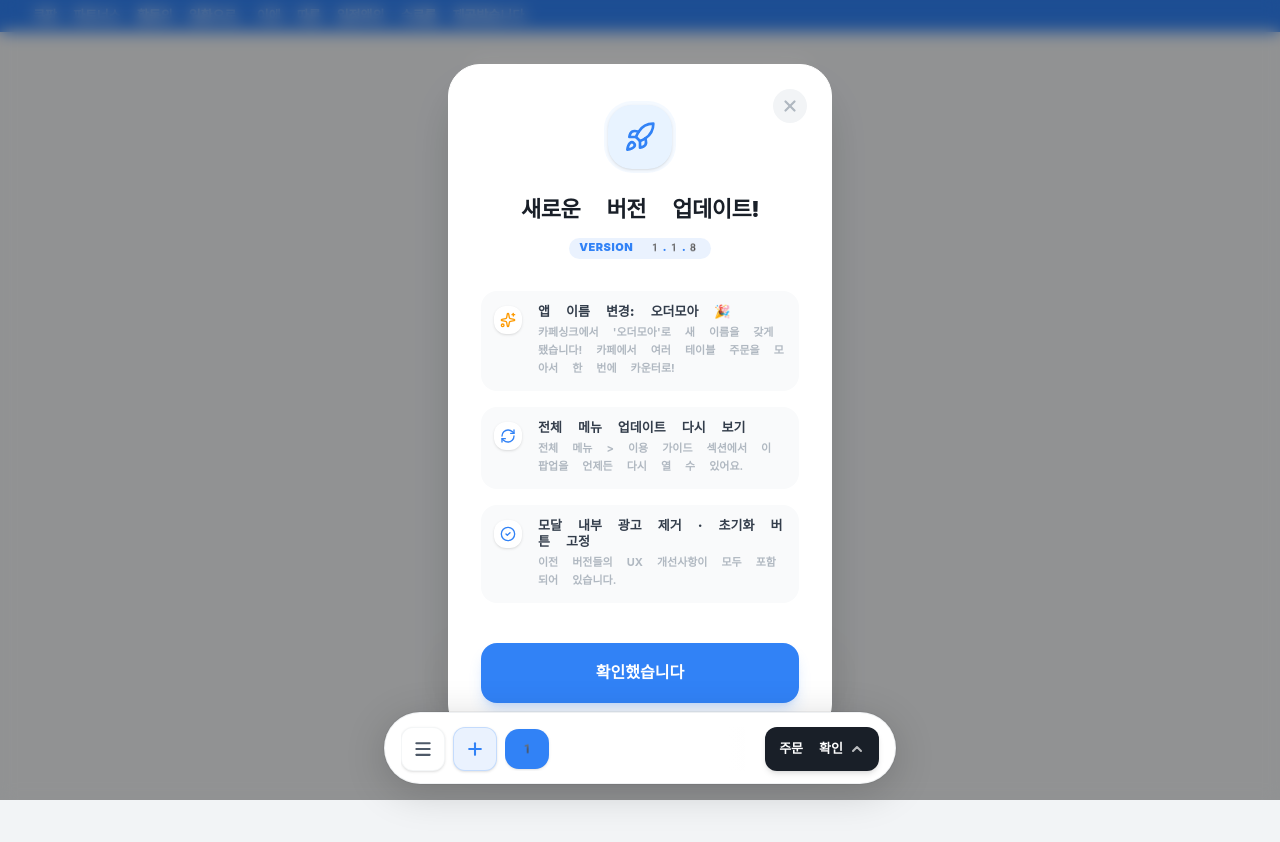
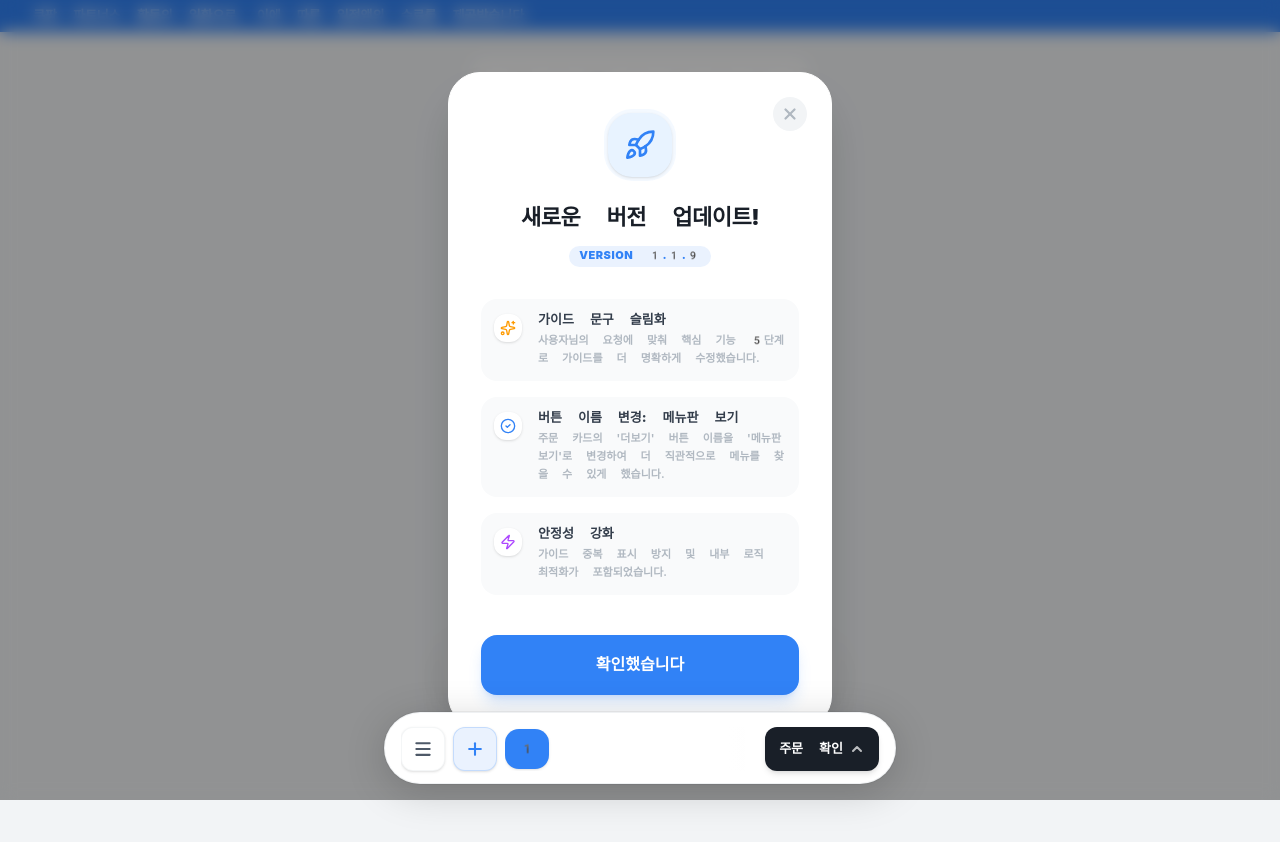
Before and after one commit to limchang/anti_order, a React (Vite) app: page / in a window 1280 px wide. Shown: the top 842 px of the page. Built offline with nearby package versions, Linux system fonts and the light colour scheme; grey boxes are pictures that could not be loaded; a web font is replaced by a local one.

Commit message:
feat: 가이드 안내 문구 5단계로 슬림화 및 더보기 버튼 명칭 변경 (v1.1.9)

```diff
--- a/App.tsx
+++ b/App.tsx
@@ -91,7 +91,7 @@ function App() {
   const [showSizeGuide, setShowSizeGuide] = useState(false);
   const [showSharedGuide, setShowSharedGuide] = useState(false);
   const [showUpdatePopup, setShowUpdatePopup] = useState(false);
-  const APP_VERSION = '1.1.8';
+  const APP_VERSION = '1.1.9';
 
   const scrollContainerRef = useRef<HTMLDivElement>(null);
   const navContainerRef = useRef<HTMLDivElement>(null);
@@ -683,7 +683,7 @@ function App() {
           && !isMemoModalOpen
           && menuModalState.isOpen === false
           && (
-            <motion.div initial={{ opacity: 0, y: 30 }} animate={{ opacity: 1, y: 0 }} exit={{ opacity: 0, y: 30 }} transition={{ type: 'spring', damping: 25, stiffness: 220 }} className="fixed left-0 right-0 bottom-[104px] z-[2000] flex justify-center pointer-events-none px-3">
+            <motion.div data-tutorial="ad-banner" initial={{ opacity: 0, y: 30 }} animate={{ opacity: 1, y: 0 }} exit={{ opacity: 0, y: 30 }} transition={{ type: 'spring', damping: 25, stiffness: 220 }} className="fixed left-0 right-0 bottom-[104px] z-[2000] flex justify-center pointer-events-none px-3">
               <div className="w-full max-w-sm bg-white rounded-2xl shadow-[0_8px_30px_rgb(0,0,0,0.12)] border border-toss-grey-200 p-0.5 pointer-events-auto flex items-center justify-center overflow-hidden h-[54px] transform-gpu">
                 <iframe src="https://ads-partners.coupang.com/widgets.html?id=968136&template=carousel&trackingCode=AF9552419&subId=&width=320&height=50&tsource=" width="320" height="50" frameBorder="0" scrolling="no" referrerPolicy="unsafe-url" style={{ maxWidth: '100%' }} />
               </div>
--- a/components/AutoTutorial.tsx
+++ b/components/AutoTutorial.tsx
@@ -12,11 +12,11 @@ interface TutorialStep {
 }
 
 const steps: TutorialStep[] = [
-    { selector: '[data-tutorial="emoji-picker-btn"]', text: '테이블마다 4명의 일행이 미리 준비되어 있어요.\n주사위 아이콘을 눌러 무작위로 아바타를 고를 수 있습니다!' },
-    { selector: '[data-tutorial="menu-badge"]', text: '이젠 주문할 차례네요!\n[더보기] 메뉴를 열고 바로 터치하여 메뉴를 등록하세요.' },
-    { selector: '[data-tutorial="quick-all"]', text: '공통 메뉴는 한 번에 일괄 적용할 수 있어요.\n상단 "모두 아메리카노" 클릭!' },
-    { selector: '[data-tutorial="settings-btn"]', text: '테이블의 이름 변경이나 초기화는\n우측 상단의 톱니바퀴를 눌러 설정할 수 있어요.' },
-    { selector: '[data-tutorial="summary-btn"]', text: '수집이 아주 빠르고 쉽게 끝났습니다!\n아래 [주문 확인] 탭을 올려 취합된 표를 확인하세요.' },
+    { selector: '[data-tutorial="emoji-picker-btn"]', text: '아바타 고를 수 있다.' },
+    { selector: '[data-tutorial="menu-badge"]', text: '퀵메뉴에서 바로 메뉴 등록한다.\n더 많은 메뉴는 [메뉴판 보기] 클릭!' },
+    { selector: '[data-tutorial="quick-all"]', text: '모두 아메리카노 누르면 이모지 까지 한번에 설정 가능!' },
+    { selector: '[data-tutorial="summary-btn"]', text: '주문 확인하면 된다!' },
+    { selector: '[data-tutorial="ad-banner"]', text: '메인 광고 한번만 눌러주면 1시간동안 광고 없어요 ~' },
 ];
 
 export const AutoTutorial: React.FC<AutoTutorialProps> = ({ onComplete }) => {
--- a/components/OrderCard.tsx
+++ b/components/OrderCard.tsx
@@ -487,7 +487,7 @@ export const OrderCard: React.FC<OrderCardProps> = ({
                           </button>
                         </div>
                         <button data-tutorial="menu-badge" onClick={() => setIsMoreExpanded(true)} className="w-full h-9 bg-toss-grey-800 text-white rounded-lg font-black text-[10px] shadow-sm active:scale-95 transition-all flex items-center justify-center relative overflow-hidden group mb-1">
-                          <span className="relative z-10 flex items-center gap-1.5">더보기</span>
+                          <span className="relative z-10 flex items-center gap-1.5">메뉴판 보기</span>
                         </button>
                       </motion.div>
                     ) : (
--- a/components/OrderGroupSection.tsx
+++ b/components/OrderGroupSection.tsx
@@ -231,7 +231,7 @@ export const OrderGroupSection: React.FC<OrderGroupSectionProps> = ({
       {appVersion && (
         <div onClick={onVersionTap} className="pt-2 pb-1 flex flex-col items-center gap-0.5 opacity-30 mt-1 cursor-pointer">
           <span className="text-[9px] font-bold text-toss-grey-400">Version {appVersion}</span>
-          <span className="text-[9px] font-bold text-toss-grey-400">Last Updated: 2026-03-03 14:57</span>
+          <span className="text-[9px] font-bold text-toss-grey-400">Last Updated: 2026-03-03 15:38</span>
         </div>
       )}
     </section>
--- a/components/UpdatePopup.tsx
+++ b/components/UpdatePopup.tsx
@@ -11,9 +11,9 @@ interface UpdatePopupProps {
 
 export const UpdatePopup: React.FC<UpdatePopupProps> = ({ isOpen, onClose, version }) => {
     const updates = [
-        { title: "앱 이름 변경: 오더모아 🎉", desc: "카페싱크에서 '오더모아'로 새 이름을 갖게 됐습니다! 카페에서 여러 테이블 주문을 모아서 한 번에 카운터로!", icon: <Sparkles size={16} className="text-amber-500" /> },
-        { title: "전체 메뉴 업데이트 다시 보기", desc: "전체 메뉴 > 이용 가이드 섹션에서 이 팝업을 언제든 다시 열 수 있어요.", icon: <RefreshCw size={16} className="text-toss-blue" /> },
-        { title: "모달 내부 광고 제거 · 초기화 버튼 고정", desc: "이전 버전들의 UX 개선사항이 모두 포함되어 있습니다.", icon: <CheckCircle2 size={16} className="text-toss-blue" /> },
+        { title: "가이드 문구 슬림화", desc: "사용자님의 요청에 맞춰 핵심 기능 5단계로 가이드를 더 명확하게 수정했습니다.", icon: <Sparkles size={16} className="text-amber-500" /> },
+        { title: "버튼 이름 변경: 메뉴판 보기", desc: "주문 카드의 '더보기' 버튼 이름을 '메뉴판 보기'로 변경하여 더 직관적으로 메뉴를 찾을 수 있게 했습니다.", icon: <CheckCircle2 size={16} className="text-toss-blue" /> },
+        { title: "안정성 강화", desc: "가이드 중복 표시 방지 및 내부 로직 최적화가 포함되었습니다.", icon: <Zap size={16} className="text-purple-500" /> },
     ];
 
     return (
--- a/public/version.json
+++ b/public/version.json
@@ -1,3 +1,3 @@
 {
-    "version": "1.1.8"
+    "version": "1.1.9"
 }
```
